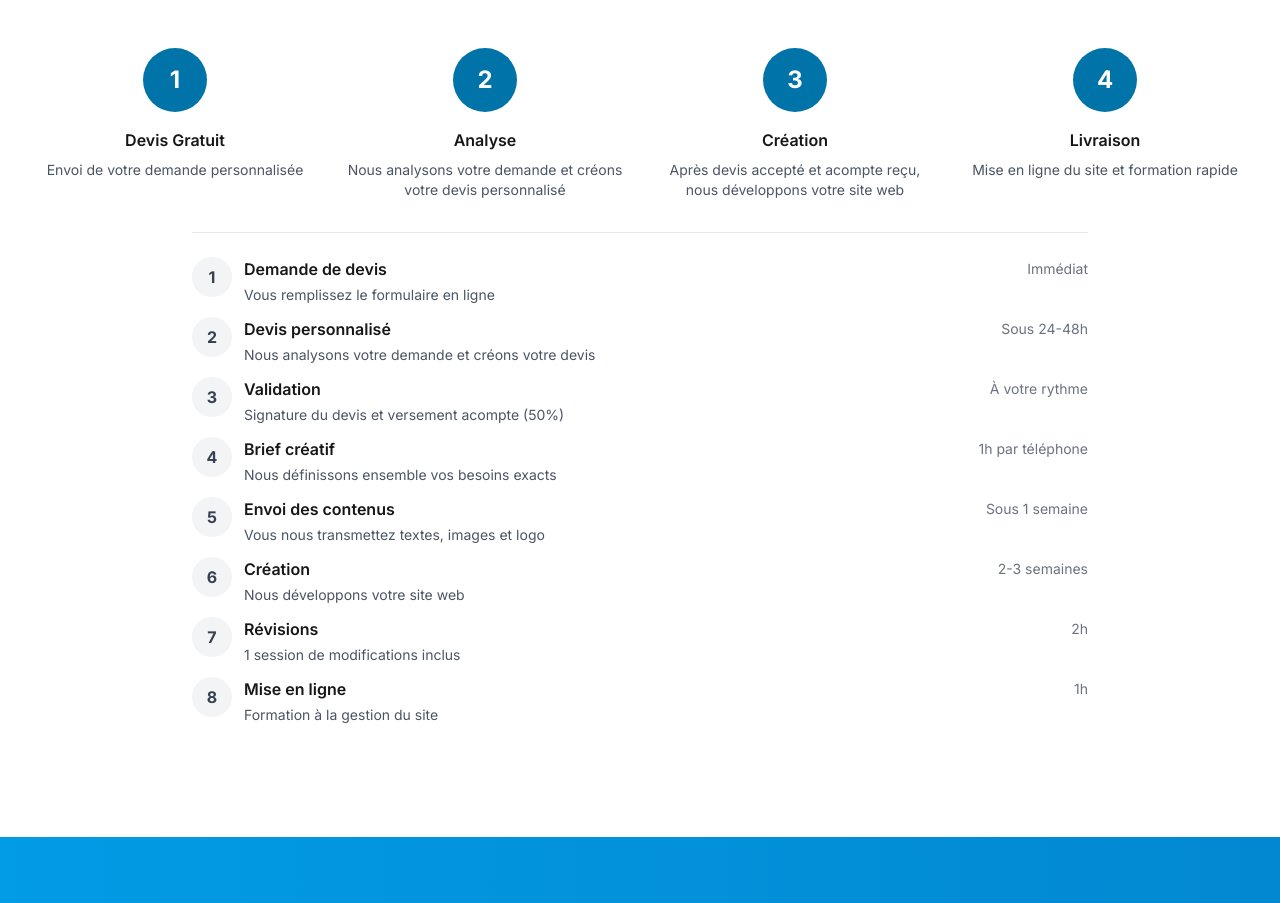
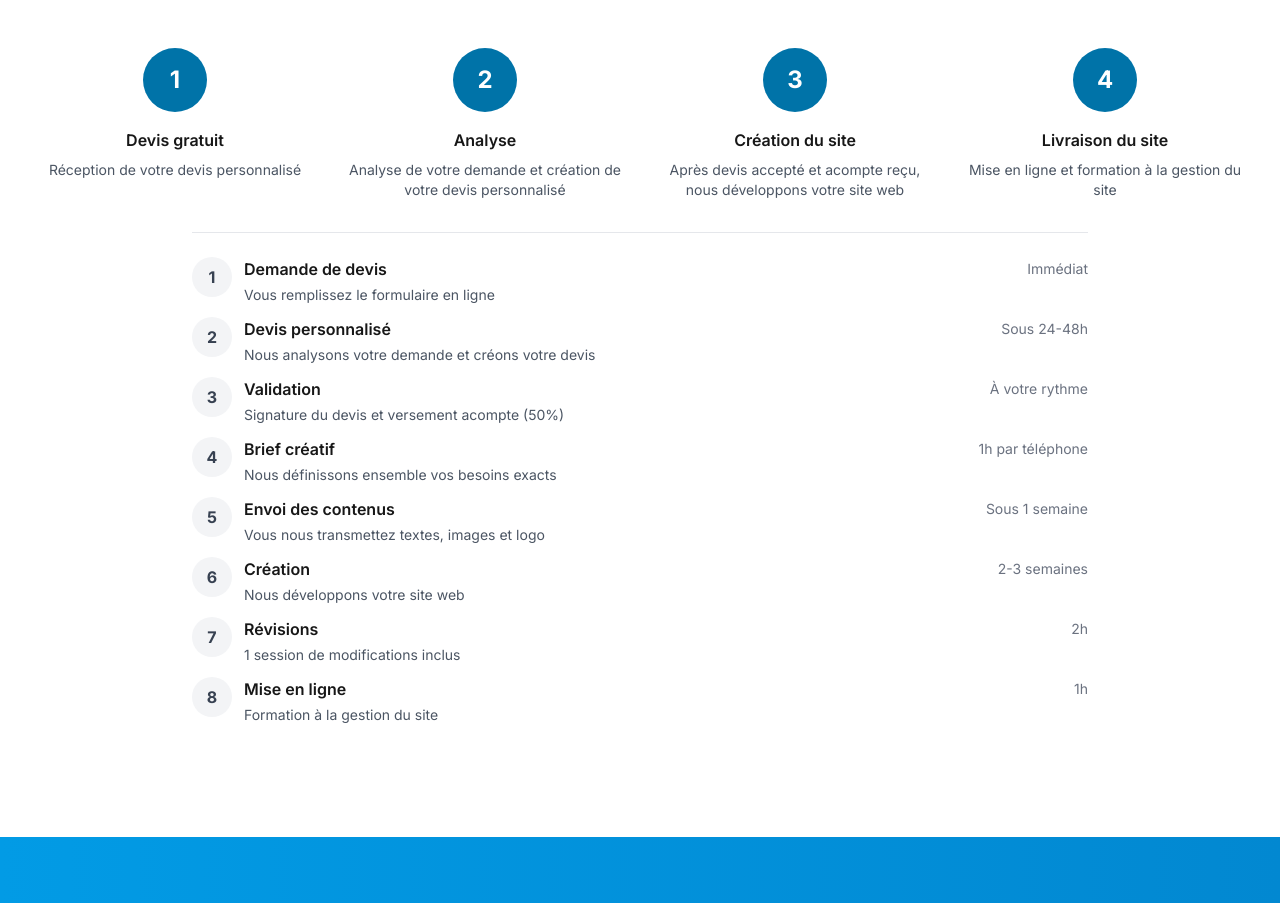
Before and after one commit to Web-Online-Concept/web-online-concept, a Next.js app: page /infos-tarifs in a window 1280 px wide. Shown: the part 1400-2303 px from the top of the page. Built offline with nearby package versions, Linux system fonts and the light colour scheme; no server answers.

Commit message:
Update page.js

```diff
--- a/app/infos-tarifs/page.js
+++ b/app/infos-tarifs/page.js
@@ -179,29 +179,29 @@ export default function InfosTarifs() {
                 <div className="bg-[#0073a8] text-white rounded-full w-16 h-16 flex items-center justify-center mx-auto mb-4 text-2xl font-bold">
                   1
                 </div>
-                <h4 className="font-semibold mb-2">Devis Gratuit</h4>
-                <p className="text-gray-600 text-sm">Envoi de votre demande personnalisée</p>
+                <h4 className="font-semibold mb-2">Devis gratuit</h4>
+                <p className="text-gray-600 text-sm">Réception de votre devis personnalisé</p>
               </div>
               <div className="text-center">
                 <div className="bg-[#0073a8] text-white rounded-full w-16 h-16 flex items-center justify-center mx-auto mb-4 text-2xl font-bold">
                   2
                 </div>
                 <h4 className="font-semibold mb-2">Analyse</h4>
-                <p className="text-gray-600 text-sm">Nous analysons votre demande et créons votre devis personnalisé</p>
+                <p className="text-gray-600 text-sm">Analyse de votre demande et création de votre devis personnalisé</p>
               </div>
               <div className="text-center">
                 <div className="bg-[#0073a8] text-white rounded-full w-16 h-16 flex items-center justify-center mx-auto mb-4 text-2xl font-bold">
                   3
                 </div>
-                <h4 className="font-semibold mb-2">Création</h4>
+                <h4 className="font-semibold mb-2">Création du site</h4>
                 <p className="text-gray-600 text-sm">Après devis accepté et acompte reçu, nous développons votre site web</p>
               </div>
               <div className="text-center">
                 <div className="bg-[#0073a8] text-white rounded-full w-16 h-16 flex items-center justify-center mx-auto mb-4 text-2xl font-bold">
                   4
                 </div>
-                <h4 className="font-semibold mb-2">Livraison</h4>
-                <p className="text-gray-600 text-sm">Mise en ligne du site et formation rapide</p>
+                <h4 className="font-semibold mb-2">Livraison du site</h4>
+                <p className="text-gray-600 text-sm">Mise en ligne et formation à la gestion du site</p>
               </div>
             </div>
 
```
